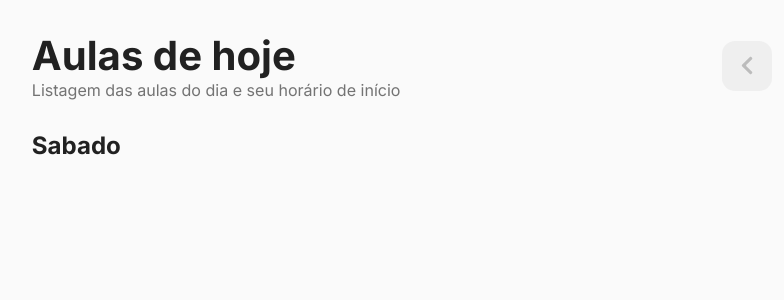
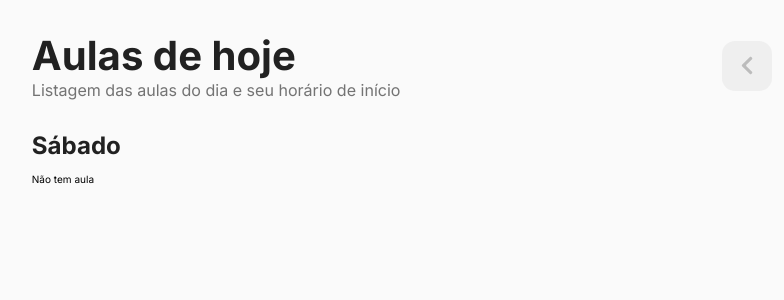
Before and after one commit to SadS4ndWiCh/ads-dashboard, a Next.js app: page /classes in a window 1280 px wide. Shown: the top 300 px of the page, without its empty margins (238-1022 px from the left). Built offline with nearby package versions, Linux system fonts and the light colour scheme.

Commit message:
add: no class notice

```diff
--- a/src/pages/classes.tsx
+++ b/src/pages/classes.tsx
@@ -32,7 +32,7 @@ const ClassesPage: NextPage<ClassesPageProps> = ({ horaries }) => {
     if (weekday === 0 || weekday === 6) {
       setTodayClasses({
         id: 0,
-        label: weekday === 0 ? 'Domingo' : 'Sabado',
+        label: weekday === 0 ? 'Domingo' : 'Sábado',
         classesSchedules: [],
       })
       return
@@ -52,6 +52,9 @@ const ClassesPage: NextPage<ClassesPageProps> = ({ horaries }) => {
 
       <main>
         <h3>{ todayClasses && todayClasses.label }</h3>
+        { todayClasses && !todayClasses.classesSchedules.length && (
+          <p>Não tem aula</p>
+        ) }
         { todayClasses && todayClasses.classesSchedules.map((classSchedule, i) => (
           <ClassSchedule
             key={`class-${i}`}
```
